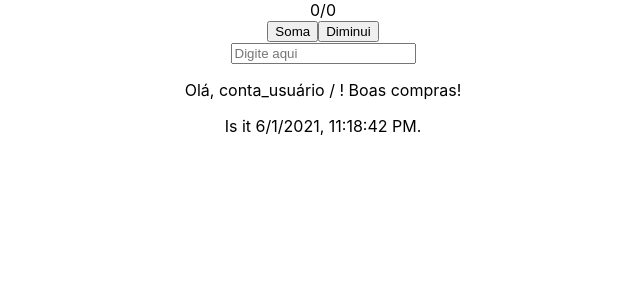
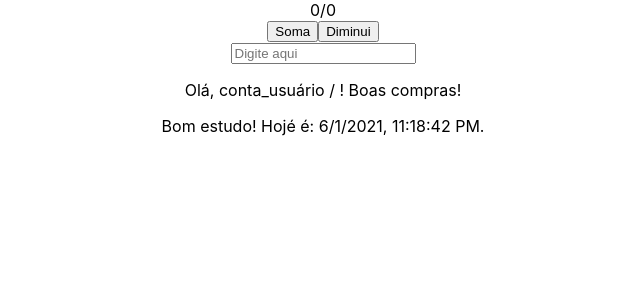
Before and after one commit to nanifool/eventos-react, a React (Create React App) app: page / in a window 1280 px wide. Shown: the top 300 px of the page, without its empty margins (317-957 px from the left). Built offline with nearby package versions, Linux system fonts and the light colour scheme.

Commit message:
muda uma funçao e edita texto do tick

```diff
--- a/src/App.js
+++ b/src/App.js
@@ -8,11 +8,13 @@ function App() {
   const [likes, aumentaLikes] = useState(0)
   // const [count, setCount] = useState(0)
   let banana = 0
-  const somaClicks = function (){
+
+  function somaClicks (){
     aumentaLikes(likes+1)
     banana = banana+1
     console.log({likes, banana})
   }
+
   const subtraiLikes = function() {
     aumentaLikes(likes-1)
     console.log(likes)
--- a/src/Tick.js
+++ b/src/Tick.js
@@ -3,7 +3,7 @@ import { useState } from "react";
 function Clock ({ date }) {
   return (
     <div className="App">
-      Is it {date}.
+      Bom estudo! Hojé é: {date}.
     </div>
   );
 }
```
